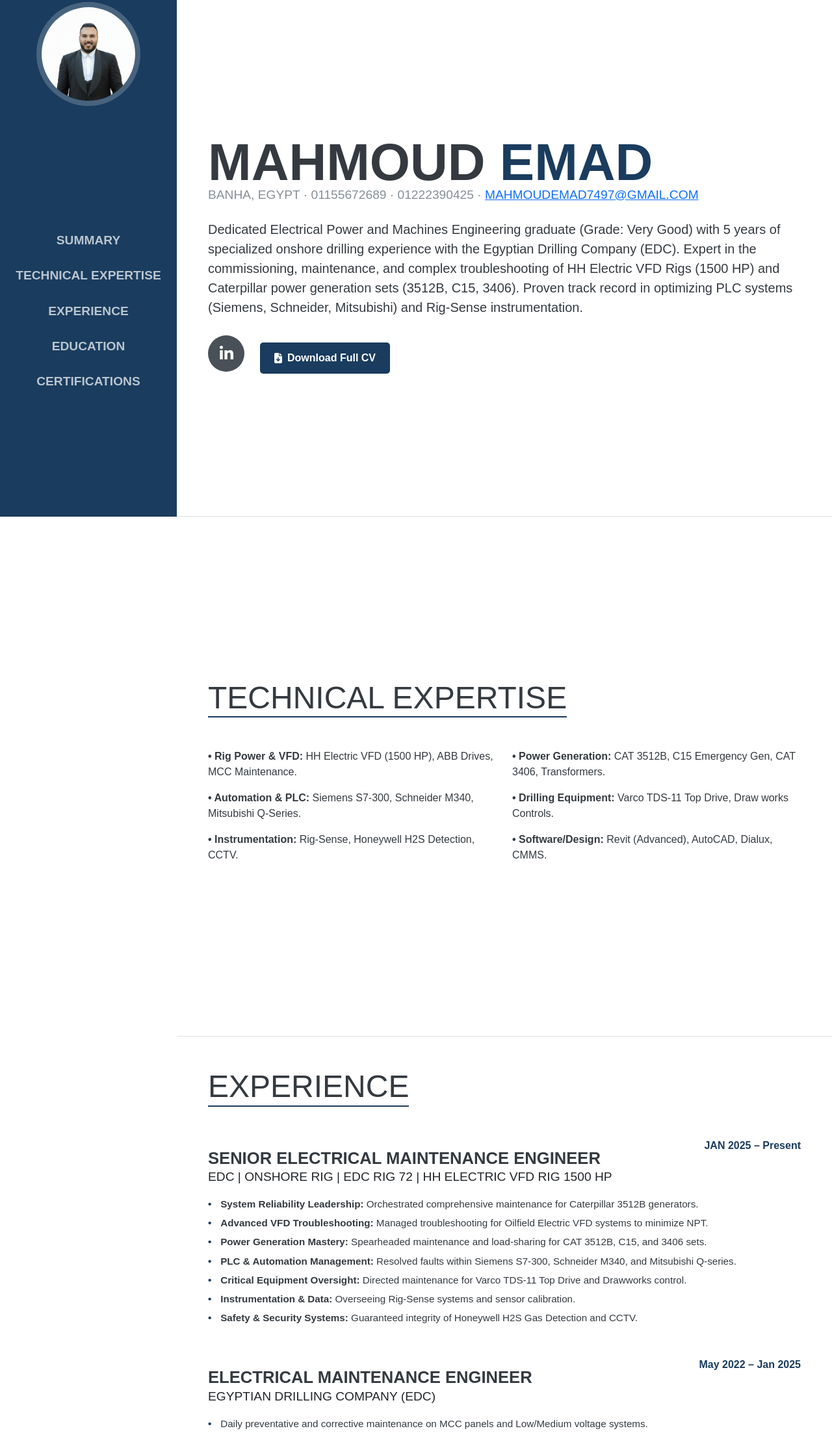
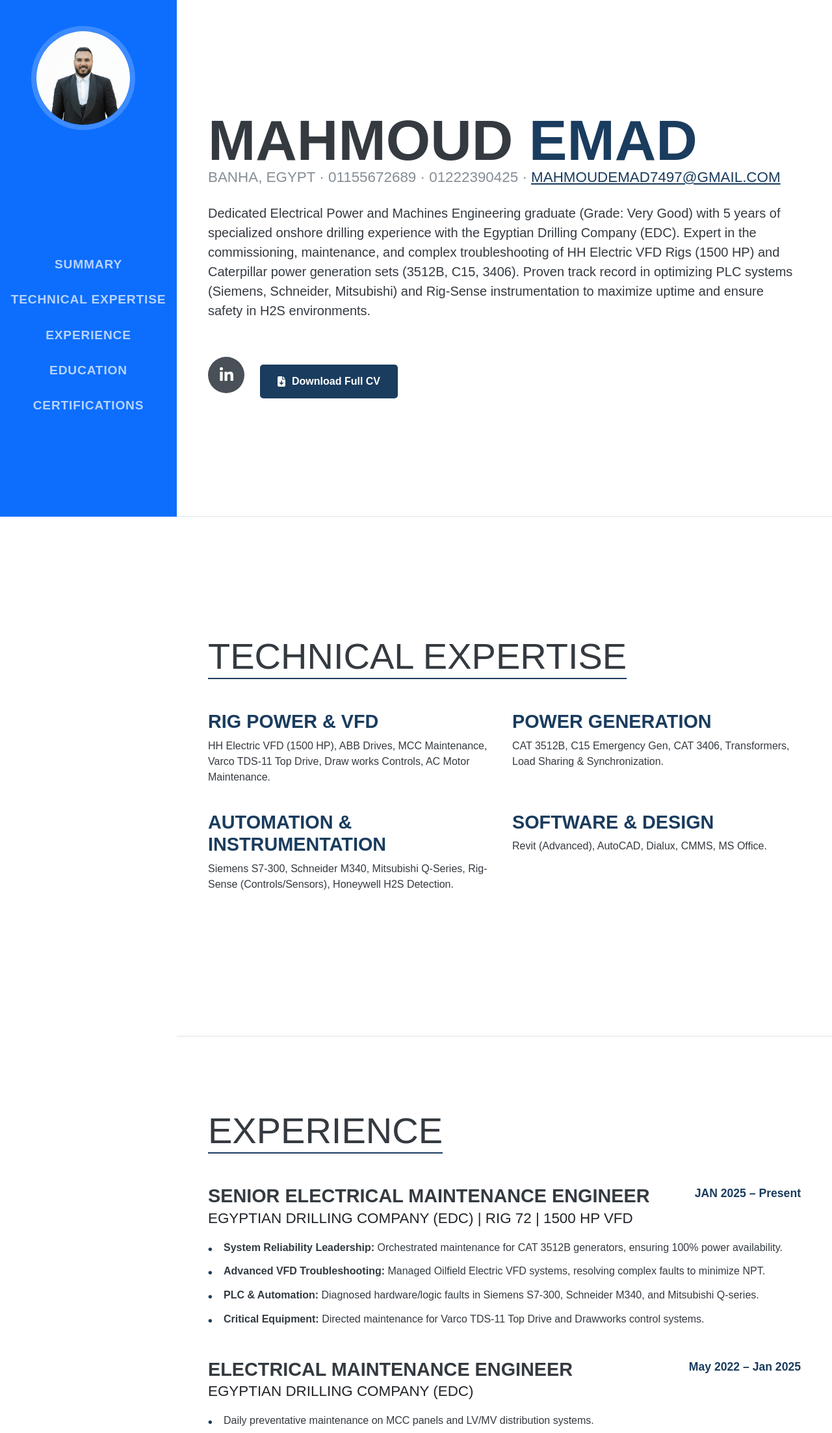
Before and after one commit to Mahmoud-Emad-Mahmoud/Mahmoud-Emad, a plain HTML site: page index.html in a window 1280 px wide. Shown: the part 5-2210 px from the top of the page at 65% size. Drawn offline with nearby package versions, Linux system fonts and the light colour scheme; a web font is replaced by a local one.

Commit message:
Update index.html

```diff
--- a/index.html
+++ b/index.html
@@ -8,35 +8,67 @@
     <script src="https://use.fontawesome.com/releases/v6.3.0/js/all.js" crossorigin="anonymous"></script>
     <link href="https://fonts.googleapis.com/css?family=Saira+Extra+Condensed:500,700" rel="stylesheet" type="text/css" />
     <link href="https://fonts.googleapis.com/css?family=Muli:400,400i,800,800i" rel="stylesheet" type="text/css" />
+
     <style>
         body { font-family: 'Muli', sans-serif; color: #343a40; padding-top: 54px; }
         @media (min-width: 992px) {
             body { padding-top: 0; padding-left: 17rem; }
-            #sideNav { text-align: center; top: 0; left: 0; display: flex; flex-direction: column; width: 17rem; height: 100vh; position: fixed; background-color: #1a3c5e; justify-content: center; align-items: center; }
-            #sideNav .navbar-nav { display: flex; flex-direction: column; width: 100%; padding: 0; }
+            #sideNav {
+                text-align: center; top: 0; left: 0; display: flex;
+                flex-direction: column; width: 17rem; height: 100vh;
+                position: fixed; background-color: #1a3c5e;
+                justify-content: center; /* لتوسيط القائمة رأسياً */
+            }
+            #sideNav .navbar-nav {
+                display: flex; flex-direction: column; width: 100%;
+                padding: 0; margin-top: 2rem;
+            }
         }
-        .nav-link { text-align: center !important; font-weight: 800 !important; font-family: 'Saira Extra Condensed', sans-serif; color: rgba(255, 255, 255, 0.7) !important; text-transform: uppercase; font-size: 1.2rem; padding: 0.8rem 0 !important; display: block; width: 100%; }
+
+        /* تعديل القائمة: توسيط الكلام وجعله Bold */
+        .nav-link {
+            text-align: center !important; /* توسيط النص */
+            font-weight: 800 !important;   /* جعل الخط Bold عريض */
+            font-family: 'Saira Extra Condensed', sans-serif;
+            color: rgba(255, 255, 255, 0.7) !important;
+            text-transform: uppercase;
+            font-size: 1.2rem;
+            letter-spacing: 0.05rem;
+            padding: 0.8rem 0 !important;
+            width: 100%;
+        }
         .nav-link:hover { color: #fff !important; }
+
         .text-primary { color: #1a3c5e !important; }
-        h1 { font-family: 'Saira Extra Condensed', sans-serif; font-size: 5rem; font-weight: 700; line-height: 4.5rem; text-transform: uppercase; }
-        h2 { font-family: 'Saira Extra Condensed', sans-serif; font-size: 3rem; text-transform: uppercase; margin-bottom: 2rem; color: #343a40; border-bottom: 2px solid #1a3c5e; display: inline-block; }
-        h3 { font-family: 'Saira Extra Condensed', sans-serif; font-size: 1.6rem; font-weight: 700; text-transform: uppercase; margin-top: 1rem; }
-        .subheading { font-family: 'Saira Extra Condensed', sans-serif; font-weight: 500; font-size: 1.2rem; text-transform: uppercase; color: #868e96; margin-bottom: 1rem; }
-        .img-profile { width: 160px; height: 160px; object-fit: cover; object-position: center 20%; border: 8px solid rgba(255, 255, 255, 0.2); margin-bottom: 2rem; }
-        section.resume-section { display: flex; align-items: center; padding: 3rem; min-height: 100vh; border-bottom: 1px solid #dee2e6; }
-        .btn-cv { background-color: #1a3c5e; color: white !important; padding: 10px 20px; border-radius: 5px; text-decoration: none; font-weight: bold; display: inline-flex; align-items: center; gap: 8px; margin-top: 15px; border: 2px solid #1a3c5e; }
+        h1 { font-family: 'Saira Extra Condensed', sans-serif; font-size: 5.5rem; font-weight: 700; line-height: 5rem; text-transform: uppercase; }
+        h2 { font-family: 'Saira Extra Condensed', sans-serif; font-size: 3.5rem; text-transform: uppercase; margin-bottom: 2.5rem; color: #343a40; border-bottom: 2px solid #1a3c5e; display: inline-block; }
+        h3 { font-family: 'Saira Extra Condensed', sans-serif; font-size: 1.8rem; font-weight: 700; text-transform: uppercase; margin-bottom: 0.5rem; }
+        .subheading { font-family: 'Saira Extra Condensed', sans-serif; font-weight: 500; font-size: 1.4rem; text-transform: uppercase; color: #868e96; margin-bottom: 1.5rem; }
+
+        .img-profile { width: 160px; height: 160px; object-fit: cover; object-position: center 20%; border: 8px solid rgba(255, 255, 255, 0.2); margin-top: 2rem; }
+        section.resume-section { display: flex; align-items: center; padding: 5rem 3rem; min-height: 100vh; border-bottom: 1px solid #dee2e6; }
+
+        .btn-download { background-color: #1a3c5e; color: white !important; padding: 12px 25px; border-radius: 5px; text-decoration: none; font-weight: bold; display: inline-flex; align-items: center; gap: 10px; border: 2px solid #1a3c5e; transition: 0.3s; margin-top: 20px; }
+        .btn-download:hover { background-color: transparent; color: #1a3c5e !important; }
+
         .social-icon { display: inline-flex; align-items: center; justify-content: center; height: 3.5rem; width: 3.5rem; background-color: #495057; color: #fff; border-radius: 100%; font-size: 1.5rem; margin-right: 1.5rem; text-decoration: none; }
+        .social-icon:hover { background-color: #1a3c5e; }
+
         .exp-list { list-style: none; padding-left: 0; }
-        .exp-list li { position: relative; padding-left: 1.2rem; margin-bottom: 0.4rem; font-size: 0.95rem; }
-        .exp-list li::before { content: "•"; color: #1a3c5e; font-weight: bold; position: absolute; left: 0; }
+        .exp-list li { position: relative; padding-left: 1.5rem; margin-bottom: 0.8rem; line-height: 1.5; }
+        .exp-list li::before { content: "•"; color: #1a3c5e; font-weight: bold; position: absolute; left: 0; font-size: 1.2rem; }
+        .date-text { color: #1a3c5e; font-weight: 700; font-size: 1.1rem; }
     </style>
 </head>
 <body id="page-top">
-    <nav class="navbar navbar-expand-lg navbar-dark fixed-top" id="sideNav">
-        <span class="d-none d-lg-block"><img class="img-fluid img-profile rounded-circle mx-auto mb-2" src="assets/img/profile.jpg" alt="Mahmoud Emad" /></span>
-        <div class="collapse navbar-collapse show">
+
+    <nav class="navbar navbar-expand-lg navbar-dark bg-primary fixed-top" id="sideNav">
+        <div class="navbar-brand">
+            <span class="d-none d-lg-block"><img class="img-fluid img-profile rounded-circle mx-auto mb-2" src="assets/img/profile.jpg" alt="Mahmoud Emad" /></span>
+        </div>
+        <div class="collapse navbar-collapse show" id="navbarResponsive">
             <ul class="navbar-nav">
-                <li class="nav-item"><a class="nav-link" href="#about">Summary</a></li>
+                <li class="nav-item"><a class="nav-link" href="#summary">Summary</a></li>
                 <li class="nav-item"><a class="nav-link" href="#expertise">Technical Expertise</a></li>
                 <li class="nav-item"><a class="nav-link" href="#experience">Experience</a></li>
                 <li class="nav-item"><a class="nav-link" href="#education">Education</a></li>
@@ -46,14 +78,15 @@
     </nav>
 
     <div class="container-fluid p-0">
-        <section class="resume-section" id="about">
+
+        <section class="resume-section" id="summary">
             <div class="w-100">
                 <h1 class="mb-0">Mahmoud <span class="text-primary">Emad</span></h1>
-                <div class="subheading mb-4">Banha, Egypt · 01155672689 · 01222390425 · <a href="mailto:Mahmoudemad7497@gmail.com">Mahmoudemad7497@gmail.com</a></div>
-                <p class="lead mb-4">Dedicated Electrical Power and Machines Engineering graduate (Grade: Very Good) with 5 years of specialized onshore drilling experience with the Egyptian Drilling Company (EDC). Expert in the commissioning, maintenance, and complex troubleshooting of HH Electric VFD Rigs (1500 HP) and Caterpillar power generation sets (3512B, C15, 3406). Proven track record in optimizing PLC systems (Siemens, Schneider, Mitsubishi) and Rig-Sense instrumentation.</p>
+                <div class="subheading mb-4">Banha, Egypt · 01155672689 · 01222390425 · <a href="mailto:Mahmoudemad7497@gmail.com" class="text-primary">Mahmoudemad7497@gmail.com</a></div>
+                <p class="lead mb-5">Dedicated Electrical Power and Machines Engineering graduate (Grade: Very Good) with 5 years of specialized onshore drilling experience with the Egyptian Drilling Company (EDC). Expert in the commissioning, maintenance, and complex troubleshooting of HH Electric VFD Rigs (1500 HP) and Caterpillar power generation sets (3512B, C15, 3406). Proven track record in optimizing PLC systems (Siemens, Schneider, Mitsubishi) and Rig-Sense instrumentation to maximize uptime and ensure safety in H2S environments.</p>
                 <div class="social-icons d-flex align-items-center">
-                    <a class="social-icon" href="https://www.linkedin.com/in/mahmoud-emad-0bb58913b/"><i class="fab fa-linkedin-in"></i></a>
-                    <a href="Mahmoud_Emad_CV.pdf" class="btn-cv" download><i class="fas fa-file-download"></i> Download Full CV</a>
+                    <a class="social-icon" href="https://www.linkedin.com/in/mahmoud-emad-0bb58913b/" target="_blank"><i class="fab fa-linkedin-in"></i></a>
+                    <a href="Mahmoud_Emad_CV.pdf" class="btn-download" download><i class="fas fa-file-download"></i> Download Full CV</a>
                 </div>
             </div>
         </section>
@@ -62,12 +95,22 @@
             <div class="w-100">
                 <h2 class="mb-5">Technical Expertise</h2>
                 <div class="row">
-                    <div class="col-md-6 mb-3"><strong>• Rig Power & VFD:</strong> HH Electric VFD (1500 HP), ABB Drives, MCC Maintenance.</div>
-                    <div class="col-md-6 mb-3"><strong>• Power Generation:</strong> CAT 3512B, C15 Emergency Gen, CAT 3406, Transformers.</div>
-                    <div class="col-md-6 mb-3"><strong>• Automation & PLC:</strong> Siemens S7-300, Schneider M340, Mitsubishi Q-Series.</div>
-                    <div class="col-md-6 mb-3"><strong>• Drilling Equipment:</strong> Varco TDS-11 Top Drive, Draw works Controls.</div>
-                    <div class="col-md-6 mb-3"><strong>• Instrumentation:</strong> Rig-Sense, Honeywell H2S Detection, CCTV.</div>
-                    <div class="col-md-6 mb-3"><strong>• Software/Design:</strong> Revit (Advanced), AutoCAD, Dialux, CMMS.</div>
+                    <div class="col-md-6 mb-4">
+                        <h3 class="text-primary">Rig Power & VFD</h3>
+                        <p>HH Electric VFD (1500 HP), ABB Drives, MCC Maintenance, Varco TDS-11 Top Drive, Draw works Controls, AC Motor Maintenance.</p>
+                    </div>
+                    <div class="col-md-6 mb-4">
+                        <h3 class="text-primary">Power Generation</h3>
+                        <p>CAT 3512B, C15 Emergency Gen, CAT 3406, Transformers, Load Sharing & Synchronization.</p>
+                    </div>
+                    <div class="col-md-6 mb-4">
+                        <h3 class="text-primary">Automation & Instrumentation</h3>
+                        <p>Siemens S7-300, Schneider M340, Mitsubishi Q-Series, Rig-Sense (Controls/Sensors), Honeywell H2S Detection.</p>
+                    </div>
+                    <div class="col-md-6 mb-4">
+                        <h3 class="text-primary">Software & Design</h3>
+                        <p>Revit (Advanced), AutoCAD, Dialux, CMMS, MS Office.</p>
+                    </div>
                 </div>
             </div>
         </section>
@@ -79,58 +122,27 @@
                 <div class="mb-5">
                     <div class="d-flex flex-column flex-md-row justify-content-between">
                         <h3 class="mb-0">Senior Electrical Maintenance Engineer</h3>
-                        <div class="text-primary fw-bold">JAN 2025 – Present</div>
+                        <div class="date-text">JAN 2025 – Present</div>
                     </div>
-                    <div class="subheading text-dark">EDC | Onshore Rig | EDC Rig 72 | HH Electric VFD Rig 1500 HP</div>
+                    <div class="subheading mb-3 text-dark">Egyptian Drilling Company (EDC) | Rig 72 | 1500 HP VFD</div>
                     <ul class="exp-list">
-                        <li><strong>System Reliability Leadership:</strong> Orchestrated comprehensive maintenance for Caterpillar 3512B generators.</li>
-                        <li><strong>Advanced VFD Troubleshooting:</strong> Managed troubleshooting for Oilfield Electric VFD systems to minimize NPT.</li>
-                        <li><strong>Power Generation Mastery:</strong> Spearheaded maintenance and load-sharing for CAT 3512B, C15, and 3406 sets.</li>
-                        <li><strong>PLC & Automation Management:</strong> Resolved faults within Siemens S7-300, Schneider M340, and Mitsubishi Q-series.</li>
-                        <li><strong>Critical Equipment Oversight:</strong> Directed maintenance for Varco TDS-11 Top Drive and Drawworks control.</li>
-                        <li><strong>Instrumentation & Data:</strong> Overseeing Rig-Sense systems and sensor calibration.</li>
-                        <li><strong>Safety & Security Systems:</strong> Guaranteed integrity of Honeywell H2S Gas Detection and CCTV.</li>
+                        <li><strong>System Reliability Leadership:</strong> Orchestrated maintenance for CAT 3512B generators, ensuring 100% power availability.</li>
+                        <li><strong>Advanced VFD Troubleshooting:</strong> Managed Oilfield Electric VFD systems, resolving complex faults to minimize NPT.</li>
+                        <li><strong>PLC & Automation:</strong> Diagnosed hardware/logic faults in Siemens S7-300, Schneider M340, and Mitsubishi Q-series.</li>
+                        <li><strong>Critical Equipment:</strong> Directed maintenance for Varco TDS-11 Top Drive and Drawworks control systems.</li>
                     </ul>
                 </div>
 
                 <div class="mb-5">
                     <div class="d-flex flex-column flex-md-row justify-content-between">
                         <h3 class="mb-0">Electrical Maintenance Engineer</h3>
-                        <div class="text-primary fw-bold">May 2022 – Jan 2025</div>
+                        <div class="date-text">May 2022 – Jan 2025</div>
                     </div>
-                    <div class="subheading text-dark">Egyptian Drilling Company (EDC)</div>
+                    <div class="subheading mb-3 text-dark">Egyptian Drilling Company (EDC)</div>
                     <ul class="exp-list">
-                        <li>Daily preventative and corrective maintenance on MCC panels and Low/Medium voltage systems.</li>
+                        <li>Daily preventative maintenance on MCC panels and LV/MV distribution systems.</li>
                         <li>Inspection and routine servicing of Caterpillar 3512B and C15 generator sets.</li>
-                        <li>Supported troubleshooting for PLC and VFD control circuits and onsite repairs for AC motors.</li>
                     </ul>
-                </div>
-
-                <div class="mb-5">
-                    <div class="d-flex flex-column flex-md-row justify-content-between">
-                        <h3 class="mb-0">Junior Electrical Engineer</h3>
-                        <div class="text-primary fw-bold">Oct 2020 – May 2022</div>
-                    </div>
-                    <div class="subheading text-dark">Egyptian Drilling Company (EDC)</div>
-                    <p class="small">Foundational understanding of rig power systems and safety protocols (PTW, H2S). Assisted in CAT 3406 maintenance.</p>
-                </div>
-
-                <div class="mb-5">
-                    <div class="d-flex flex-column flex-md-row justify-content-between">
-                        <h3 class="mb-0">Assigned Teaching Assistant</h3>
-                        <div class="text-primary fw-bold">Oct 2021 – May 2022</div>
-                    </div>
-                    <div class="subheading text-dark">El Shorouk Academy</div>
-                    <p class="small">Technical instruction on core electrical concepts and problem-solving guidance for students.</p>
-                </div>
-
-                <div class="mb-5">
-                    <div class="d-flex flex-column flex-md-row justify-content-between">
-                        <h3 class="mb-0">Electrical Design Engineer</h3>
-                        <div class="text-primary fw-bold">Jan 2022 – May 2022</div>
-                    </div>
-                    <div class="subheading text-dark">Idea's Consultant Office</div>
-                    <p class="small">Developed electrical designs, technical proposals, and equipment sizing (Transformers/DBs) using Revit.</p>
                 </div>
             </div>
         </section>
@@ -138,10 +150,10 @@
         <section class="resume-section" id="education">
             <div class="w-100">
                 <h2 class="mb-5">Education</h2>
-                <h3>El-Shorouk University</h3>
+                <h3 class="mb-0">El-Shorouk University</h3>
                 <div class="subheading mb-3">Bachelor's of Electrical Engineering (2015 - 2020)</div>
                 <p>Major: Electrical Power and Machines Engineering | Grade: <strong>Very Good</strong></p>
-                <p>Graduation Project: Design of Electrical Systems with Revit Software | Grade: <strong>Excellent</strong></p>
+                <p>Project: Design of Electrical Systems with Revit Software | Grade: <strong>Excellent</strong></p>
             </div>
         </section>
 
@@ -149,27 +161,19 @@
             <div class="w-100">
                 <h2 class="mb-5">Certifications & Skills</h2>
                 <div class="row">
-                    <div class="col-md-6 mb-4">
-                        <h3 class="h5 text-primary">Automation & Power</h3>
-                        <ul class="exp-list small">
+                    <div class="col-md-6">
+                        <h3 class="h5 text-primary">Technical & Safety</h3>
+                        <ul class="exp-list">
                             <li>ABB VFD Programming & PLC Step-7 300 Repair</li>
-                            <li>Power System Distribution & AC Generators Maintenance</li>
-                        </ul>
-                    </div>
-                    <div class="col-md-6 mb-4">
-                        <h3 class="h5 text-primary">Rig Safety (Certified)</h3>
-                        <ul class="exp-list small">
-                            <li>PTW, WMS, H2S Awareness, Work at Height, Firefighting.</li>
+                            <li>PTW, WMS, H2S Awareness, Work at Height</li>
                         </ul>
                     </div>
                 </div>
-                <div class="mt-3 small">
-                    <p><strong>Languages:</strong> Arabic (Native), English (Very Good - Professional Proficiency).</p>
-                    <p><strong>Soft Skills:</strong> Leadership, Mentorship, High-Pressure Problem Solving, Teamwork.</p>
-                </div>
             </div>
         </section>
+
     </div>
+
     <script src="https://cdn.jsdelivr.net/npm/bootstrap@5.2.3/dist/js/bootstrap.bundle.min.js"></script>
 </body>
 </html>
```
